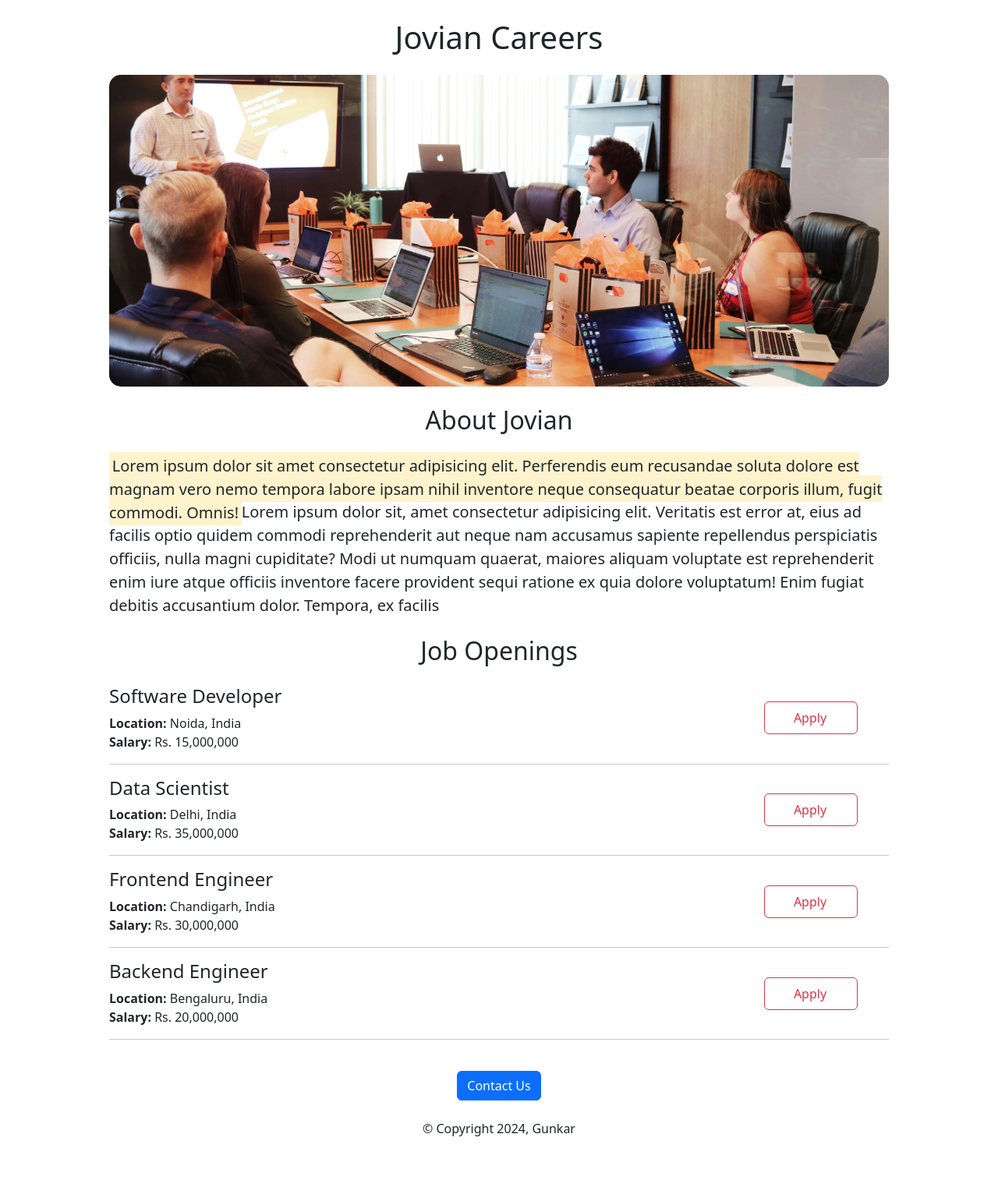
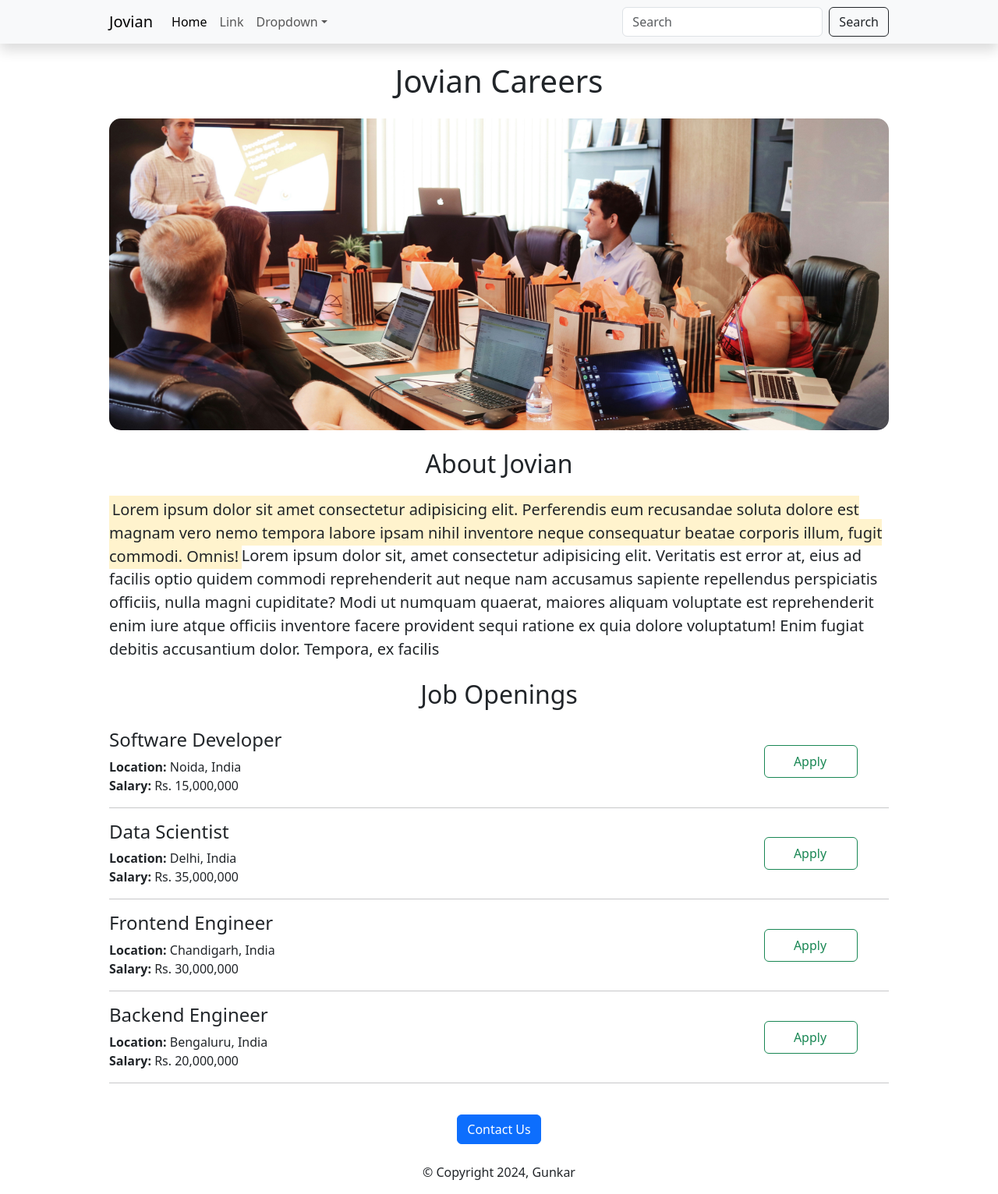
Before and after one commit to Gunkar16/Jovian-Careers-Website, a Flask app: page / in a window 1280 px wide. Shown: the whole page at 78% size. Before the commit the page ends 1458 px from the top, so only its background shows below. Run offline with Flask 3, Linux system fonts and the light colour scheme.

Commit message:
navbar added

```diff
--- a/static/css/style.css
+++ b/static/css/style.css
@@ -36,4 +36,5 @@
     padding-left: 10px !important;
     padding-left: 10px !important;
     width:60%;
+    min-width: 70px;
 }
--- a/templates/index.html
+++ b/templates/index.html
@@ -11,7 +11,7 @@
 </head>
 
 <body>
-
+    {% include "nav.html" %}
 
     <div class="container">
 
--- a/templates/jobs.html
+++ b/templates/jobs.html
@@ -10,7 +10,7 @@
         </div>
 
         <div class="jobCol2">
-            <button class="btn btn-outline-danger btnApply">
+            <button class="btn btn-outline-success btnApply">
                 Apply
             </button>
         </div>
--- /dev/null
+++ b/templates/nav.html
@@ -0,0 +1,68 @@
+
+<nav
+class="navbar navbar-expand-sm navbar-light bg-light shadow fixed-top"
+>
+<div class="container">
+    <a class="navbar-brand" href="#">Jovian</a>
+    <button
+        class="navbar-toggler d-lg-none"
+        type="button"
+        data-bs-toggle="collapse"
+        data-bs-target="#collapsibleNavId"
+        aria-controls="collapsibleNavId"
+        aria-expanded="false"
+        aria-label="Toggle navigation"
+    >
+        <span class="navbar-toggler-icon"></span>
+    </button>
+    <div class="collapse navbar-collapse" id="collapsibleNavId">
+        <ul class="navbar-nav me-auto mt-2 mt-lg-0">
+            <li class="nav-item">
+                <a class="nav-link active" href="#" aria-current="page"
+                    >Home
+                    <span class="visually-hidden">(current)</span></a
+                >
+            </li>
+            <li class="nav-item">
+                <a class="nav-link" href="#">Link</a>
+            </li>
+            <li class="nav-item dropdown">
+                <a
+                    class="nav-link dropdown-toggle"
+                    href="#"
+                    id="dropdownId"
+                    data-bs-toggle="dropdown"
+                    aria-haspopup="true"
+                    aria-expanded="false"
+                    >Dropdown</a
+                >
+                <div
+                    class="dropdown-menu"
+                    aria-labelledby="dropdownId"
+                >
+                    <a class="dropdown-item" href="#"
+                        >Action 1</a
+                    >
+                    <a class="dropdown-item" href="#"
+                        >Action 2</a
+                    >
+                </div>
+            </li>
+        </ul>
+        <form class="d-flex my-2 my-lg-0">
+            <input
+                class="form-control me-sm-2"
+                type="text"
+                placeholder="Search"
+            />
+            <button
+                class="btn btn-outline-dark my-2 my-sm-0"
+                type="submit"
+            >
+                Search
+            </button>
+        </form>
+    </div>
+</div>
+</nav>
+<div style="height:56px;"></div>
```
Also changed, not shown: static/logo.jpg (added).
